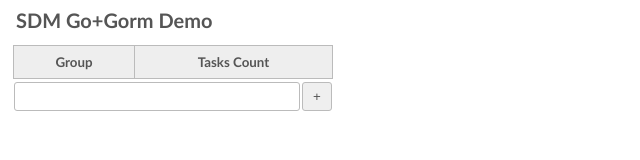
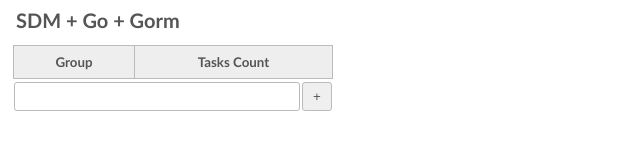
Before and after one commit to panedrone/sdm_demo_gorm_todolist, a plain HTML site: page assets/index.html in a window 1280 px wide. Shown: the full height of the page, 0-640 px from the left. Drawn offline with Linux system fonts and the light colour scheme; no server answers.

Commit message:
rearranged files

```diff
--- a/assets/index.html
+++ b/assets/index.html
@@ -235,7 +235,7 @@
 </head>
 <body>
 
-<h2>SDM Go+Gorm Demo</h2>
+<h2>SDM + Go + Gorm</h2>
 
 <input type="hidden" id="curr_g_id">
 <input type="hidden" id="curr_t_id">
```
